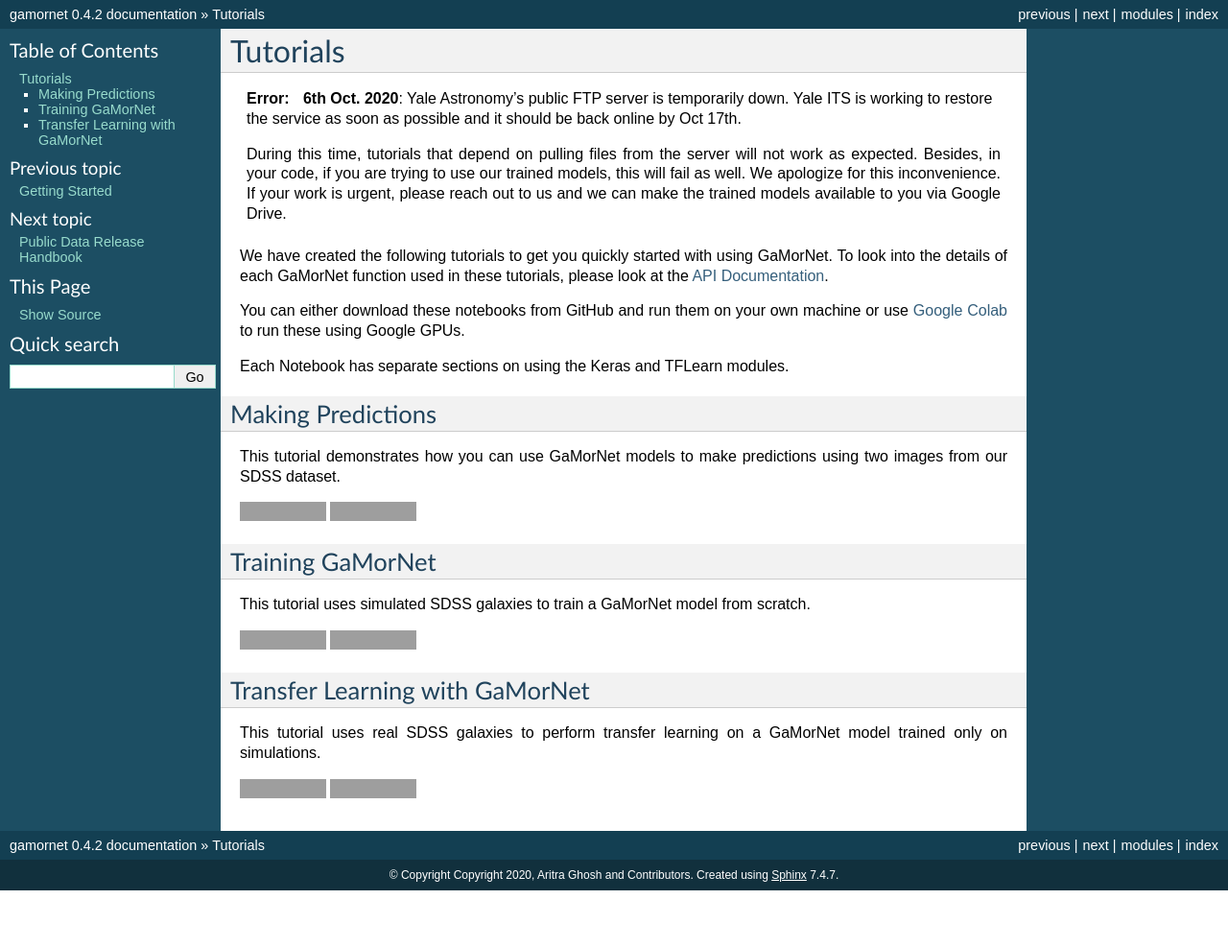
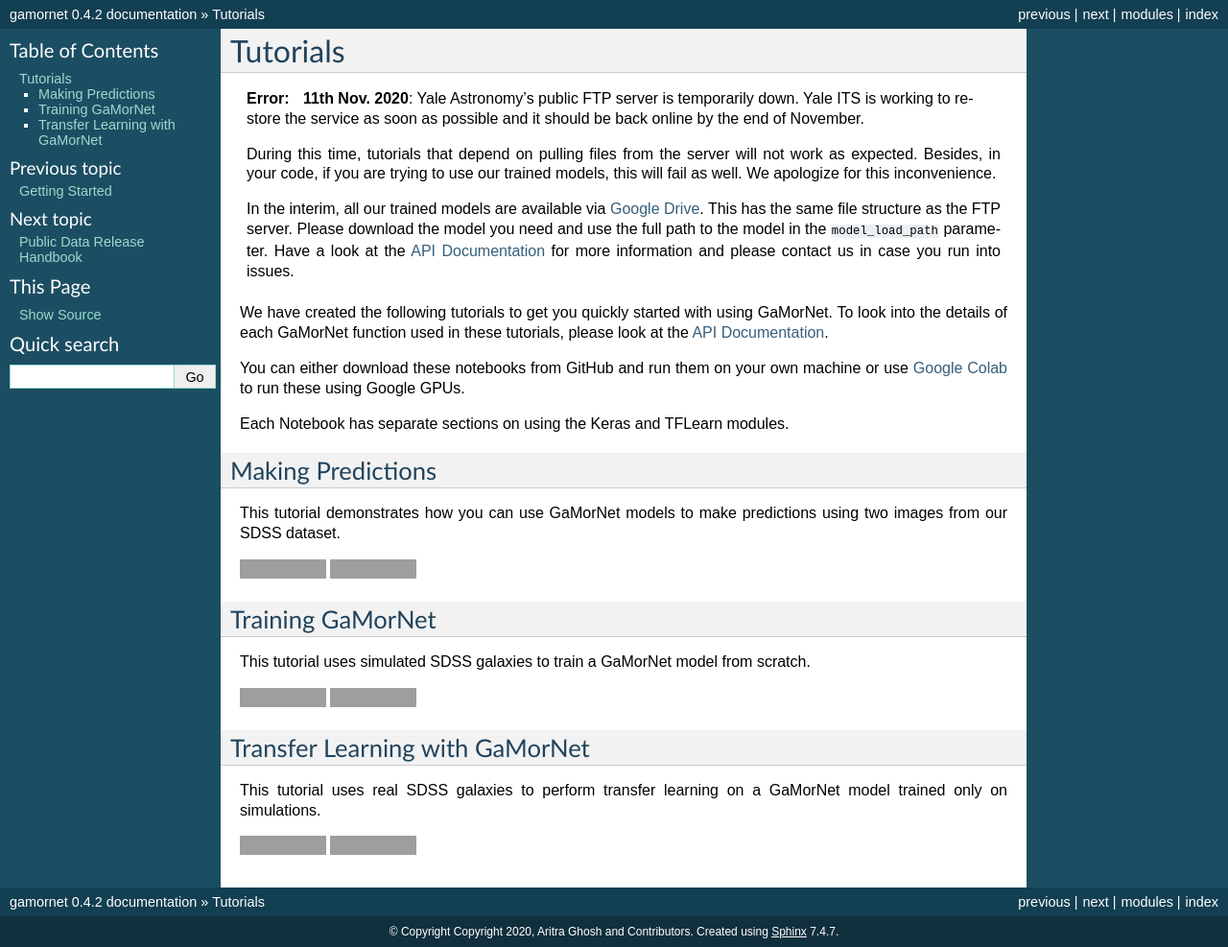
Before and after one commit to aritraghsh09/GaMorNet, a Sphinx documentation site: the page built from docs/source/tutorials.rst, in a window 1280 px wide, cut to the strip 0-987 px from the top of the page. Shown: the whole strip at 96% size. Built offline with Sphinx 7.4.7, drawn with Linux system fonts in a browser that asks for light colours; before the commit the page ends 928 px from its top, so only the background shows below that; grey boxes are pictures that could not be loaded.

Commit message:
Updating the error message

```diff
--- a/docs/source/index.rst
+++ b/docs/source/index.rst
@@ -19,8 +19,9 @@
    trained models, this will fail as well. We apologize for this inconvenience.
 
    In the interim, all our trained models are available via
-   `Google Drive <https://drive.google.com/drive/folders/15YD88wMKZF6LRrBVIoPmNYhMLQuCYDa8?usp=sharing>`_ .
-   Please download the model you need and use the full path to the model in the `model_load_path` parameter.
+   `Google Drive <https://drive.google.com/drive/folders/15YD88wMKZF6LRrBVIoPmNYhMLQuCYDa8?usp=sharing>`_.
+   This has the same file structure as the FTP server.
+   Please download the model you need and use the full path to the model in the ``model_load_path`` parameter.
    Have a look at the :ref:`api_docs` for more information and please contact us in case you run into issues.
 
 The Galaxy Morphology Network (GaMorNet) is a convolutional neural network that can classify galaxies as being disk-dominated, bulge-dominated or indeterminate based on their bulge to total light ratio. GaMorNet doesn't need a large amount of training data and can work across different data-sets. For more details about GaMorNet's design, how it was trained etc., please refer to :ref:`pub_and_other_data`.
--- a/docs/source/tutorials.rst
+++ b/docs/source/tutorials.rst
@@ -3,15 +3,19 @@
 Tutorials
 =========
 .. error::
-   **6th Oct. 2020**: Yale Astronomy's public FTP server is temporarily down. Yale
+   **11th Nov. 2020**: Yale Astronomy's public FTP server is temporarily down. Yale
    ITS is working to restore the service as soon as possible and it should
-   be back online by Oct 17th.
+   be back online by the end of November.
 
    During this time, tutorials that depend on pulling files from the server will
    not work as expected. Besides, in your code, if you are trying to use our
-   trained models, this will fail as well. We apologize for this inconvenience. If your work is urgent, please reach out
-   to us and we can make the trained models available to you via Google Drive.
+   trained models, this will fail as well. We apologize for this inconvenience.
 
+   In the interim, all our trained models are available via
+   `Google Drive <https://drive.google.com/drive/folders/15YD88wMKZF6LRrBVIoPmNYhMLQuCYDa8?usp=sharing>`_.
+   This has the same file structure as the FTP server.
+   Please download the model you need and use the full path to the model in the ``model_load_path`` parameter.
+   Have a look at the :ref:`api_docs` for more information and please contact us in case you run into issues.
 
 
 We have created the following tutorials to get you quickly started with using GaMorNet. To look into the details of each GaMorNet function used in these tutorials, please look at the :ref:`api_docs`.
```
Also changed, not shown: docs/source/api_docs.rst (+10 -5 lines), docs/source/usage_guide.rst (+8 -4 lines).
